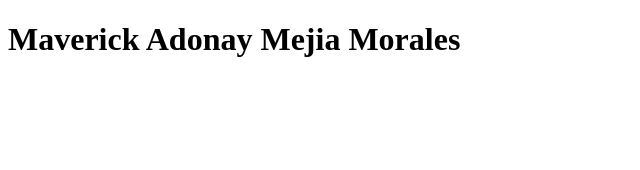
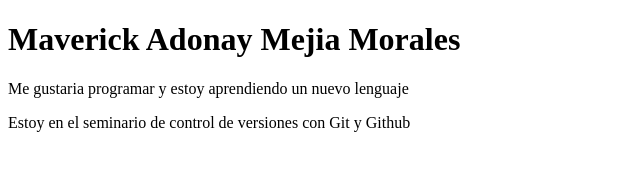
Before and after one commit to MaverickMM19/Seminario-Practica-GitHub, a plain HTML site: page index.html in a window 1280 px wide. Shown: the whole page, without its empty margins (0-640 px from the left). Drawn offline with Linux system fonts and the light colour scheme.

Commit message:
Agregue informacion sobre mi

```diff
--- a/index.html
+++ b/index.html
@@ -8,5 +8,7 @@
 </head>
 <body>
     <h1> Maverick Adonay Mejia Morales</h1>
+    <p>Me gustaria programar y estoy aprendiendo un nuevo lenguaje</p>
+    <p> Estoy en el seminario de control de versiones con Git y Github</p>
 </body>
 </html>
```
